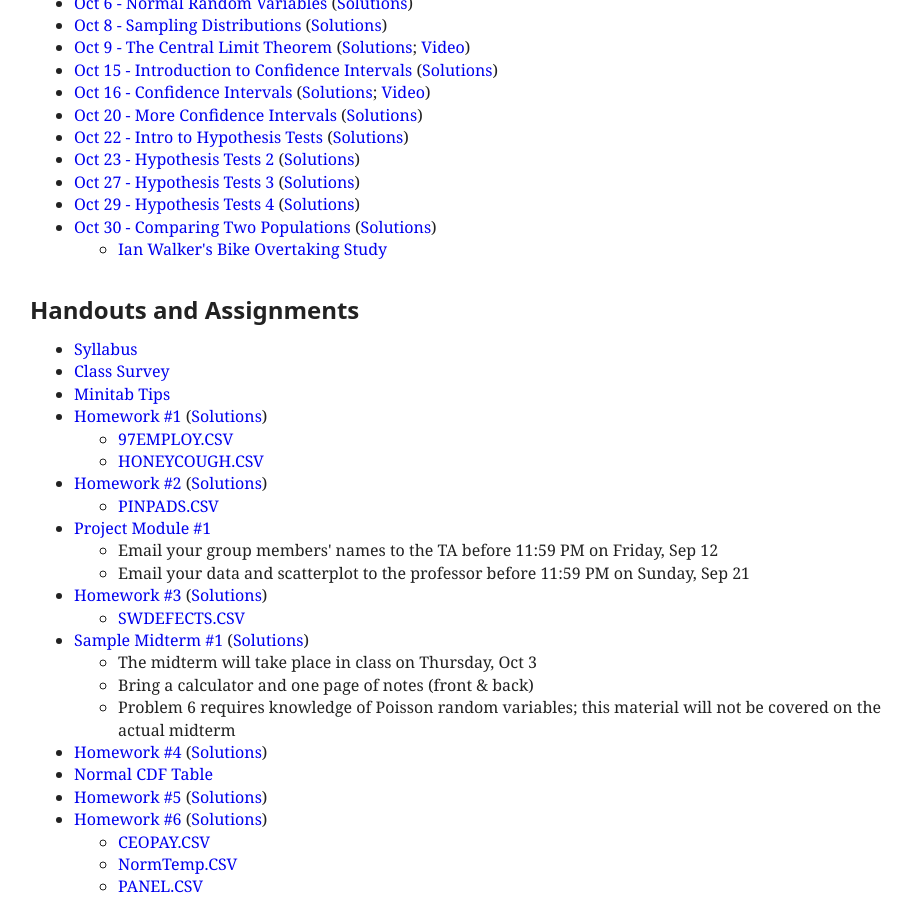
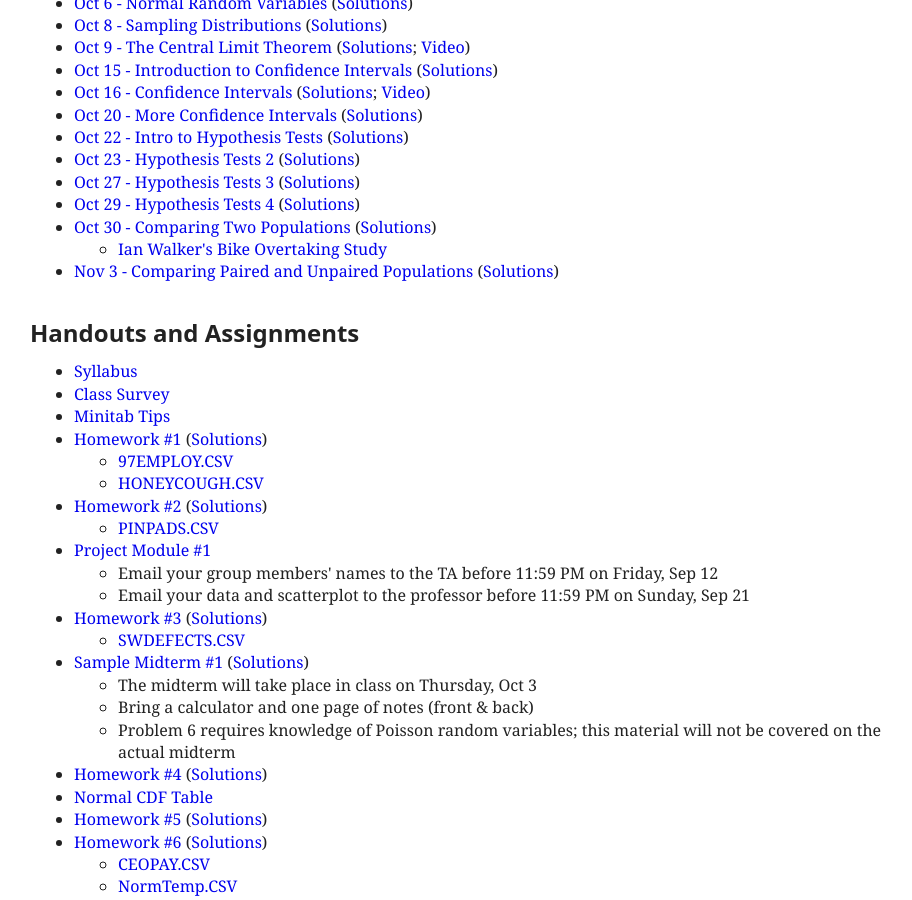
Before and after one commit to patperry/patperry.github.com, a Jekyll site: the page built from course/ub0103/index.html, in a window 1280 px wide and 900 px high, scrolled down 878 px. Shown: the whole window, without its empty margins (178-1090 px from the left). Built offline with Jekyll 4.4.1, drawn with Linux system fonts in a browser that asks for light colours.

Commit message:
Add missing lecture handout

```diff
--- a/course/ub0103/index.html
+++ b/course/ub0103/index.html
@@ -93,6 +93,8 @@ stylesheet: /css/main.css?v=1
     <ul>
       <li><a href="http://drianwalker.com/overtaking/">Ian Walker's Bike Overtaking Study</a>
     </ul>
+  <li><a href="lecture/twosample-paired.pdf">Nov 3 - Comparing Paired and Unpaired Populations</a>
+    (<a href="lecture/twosample-paired-sol.pdf">Solutions</a>)
 </ul>
 
 <h2>Handouts and Assignments</h2>
```
Also changed, not shown: 2 other files.
